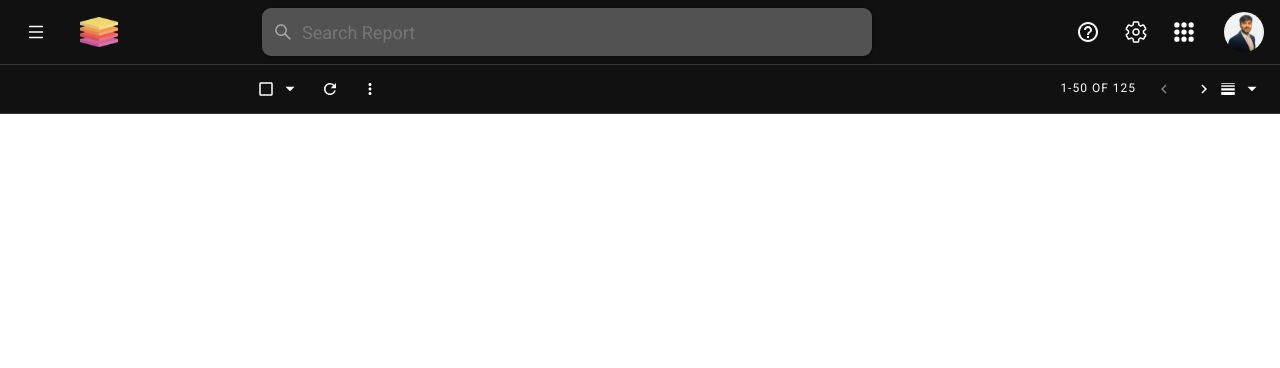
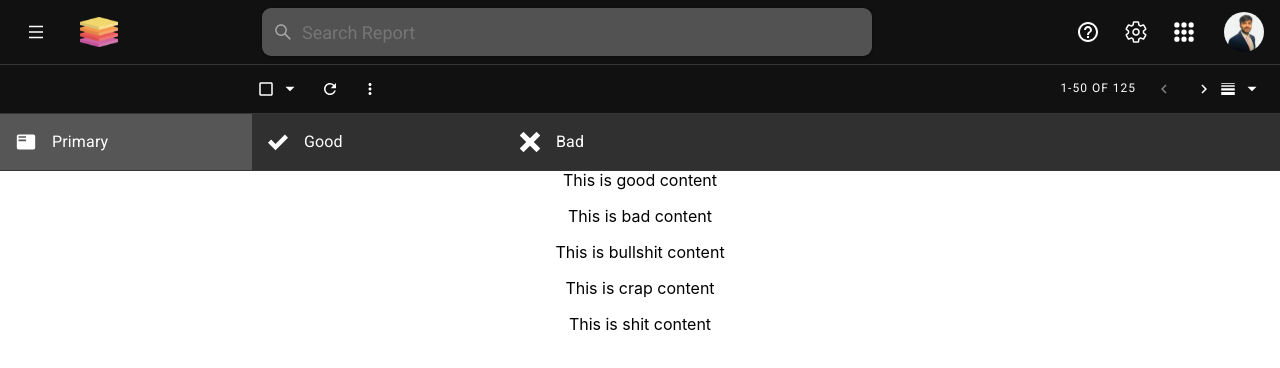
Before and after one commit to chiragkhandhar/Gmail-Clone, a React (Create React App) app: page / in a window 1280 px wide. Shown: the top 368 px of the page. Built offline with nearby package versions, Linux system fonts and the light colour scheme.

Commit message:
Add TabPanel with dynamic listing

```diff
--- a/src/Components/Content.js
+++ b/src/Components/Content.js
@@ -1,13 +1,167 @@
-import React, { Component } from 'react'
+import React, { Component } from "react";
+
+// MUI Stuff
+import withStyles from "@material-ui/core/styles/withStyles";
+import Typography from "@material-ui/core/Typography";
+
+// Icons
+import { MdFeaturedPlayList } from "react-icons/md";
+import { ImCheckmark, ImCross } from "react-icons/im";
+
+const styles = {
+  container: {
+    position: "absolute",
+    top: "114px",
+    width: "100vw",
+  },
+  tabBar: {
+    position: "fixed",
+    width: "100vw",
+    height: "56px",
+    display: "flex",
+    justifyContent: "flex-start",
+    alignItems: "center",
+    backgroundColor: "#303030",
+    borderBottom: "1px solid #363636",
+  },
+
+  activeTabBG: {
+    backgroundColor: "#565656",
+  },
+
+  tab: {
+    cursor: "pointer",
+    width: "252px",
+    height: "100%",
+    display: "flex",
+    alignItems: "center",
+    justifyContent: "flex-start",
+    "&:hover": {
+      backgroundColor: "#565656",
+    },
+  },
+
+  tabIcon: {
+    height: "20px",
+    width: "20px",
+    marginLeft: "1rem",
+    marginRight: "1rem",
+    color: "#FFFFFF",
+  },
+
+  tabText: {
+    color: "#FFFFFF",
+  },
+
+  content: {
+    marginTop: "56px",
+    // border: "2px solid red",
+    height: "calc(100vh - 170px)",
+  },
+};
 
 export class Content extends Component {
-    render() {
-        return (
-            <div>
+  state = {
+    activeTab: 0,
+    content: [
+      {
+        label: "good",
+        text: "This is good content",
+      },
+      {
+        label: "bad",
+        text: "This is bad content",
+      },
+      {
+        label: "bad",
+        text: "This is bullshit content",
+      },
+      {
+        label: "bad",
+        text: "This is crap content",
+      },
+      {
+        label: "bad",
+        text: "This is shit content",
+      },
+    ],
+  };
 
-            </div>
-        )
-    }
+  handlePrimaryClick = () => {
+    this.setState({
+      activeTab: 0,
+    });
+  };
+
+  handleCat1Click = () => {
+    this.setState({
+      activeTab: 1,
+    });
+  };
+
+  handleCat2Click = () => {
+    this.setState({
+      activeTab: 2,
+    });
+  };
+
+  render() {
+    const { classes } = this.props;
+    const { activeTab, content } = this.state;
+
+    return (
+      <div className={classes.container}>
+        <div className={classes.tabBar}>
+          <div
+            className={`${classes.tab} ${
+              activeTab === 0 && classes.activeTabBG
+            }`}
+            onClick={this.handlePrimaryClick}
+          >
+            <MdFeaturedPlayList className={classes.tabIcon} />
+            <Typography variant="body1" className={classes.tabText}>
+              Primary
+            </Typography>
+          </div>
+          <div
+            className={`${classes.tab} ${
+              activeTab === 1 && classes.activeTabBG
+            }`}
+            onClick={this.handleCat1Click}
+          >
+            <ImCheckmark className={classes.tabIcon} />
+            <Typography variant="body1" className={classes.tabText}>
+              Good
+            </Typography>
+          </div>
+          <div
+            className={`${classes.tab} ${
+              activeTab === 2 && classes.activeTabBG
+            }`}
+            onClick={this.handleCat2Click}
+          >
+            <ImCross className={classes.tabIcon} />
+            <Typography variant="body1" className={classes.tabText}>
+              Bad
+            </Typography>
+          </div>
+        </div>
+
+        <div className={classes.content}>
+          {activeTab === 0
+            ? content.map((rowData) => <p>{rowData.text}</p>)
+            : activeTab === 1
+            ? content.map(
+                (rowData) => rowData.label === "good" && <p>{rowData.text}</p>
+              )
+            : activeTab === 2 &&
+              content.map(
+                (rowData) => rowData.label === "bad" && <p>{rowData.text}</p>
+              )}
+        </div>
+      </div>
+    );
+  }
 }
 
-export default Content
+export default withStyles(styles)(Content);
```
